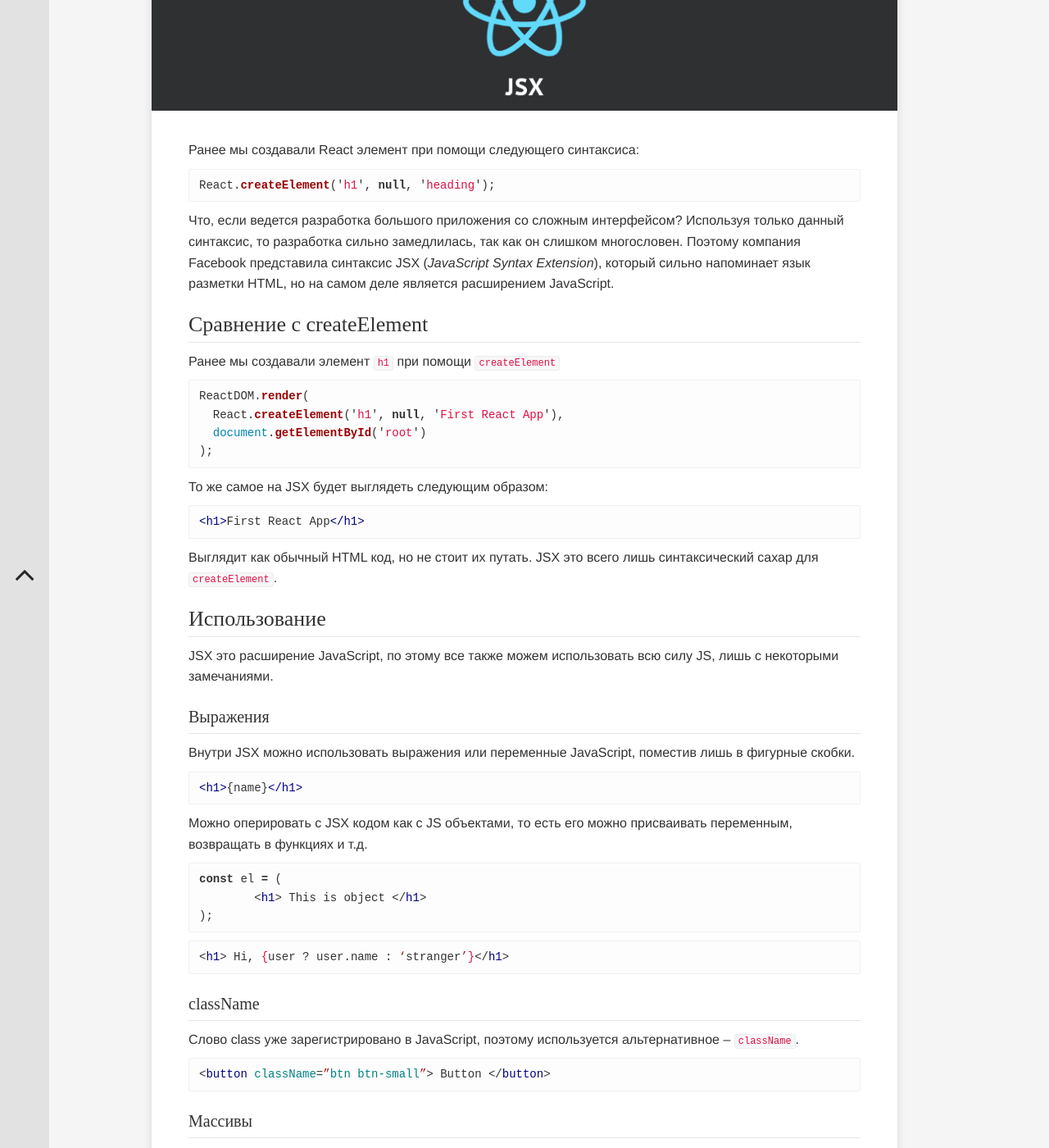
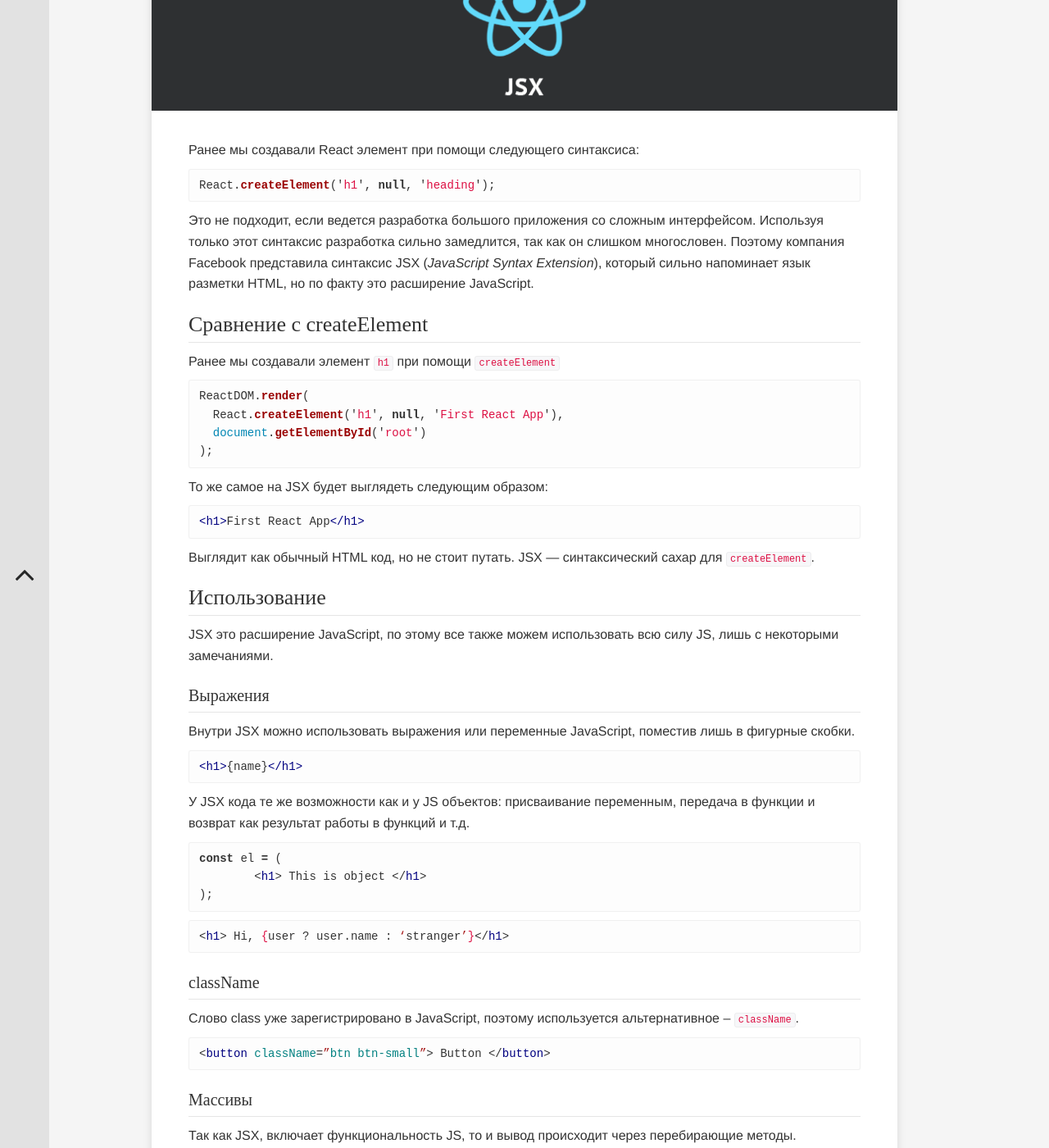
Before and after one commit to martamoshkin/blog.zverit.com, a Jekyll site: the page built from _posts/frontend/react/2018-04-17-introduction-jsx.md, in a window 1280 px wide and 1400 px high, scrolled down 320 px. Shown: the whole window at 82% size. Built offline with Jekyll 4.4.1, drawn with Linux system fonts in a browser that asks for light colours; some web fonts are replaced; comment, search, counter and statistics services are not loaded; some of the changed text lies outside the part shown.

Commit message:
improved post

````diff
--- a/_posts/frontend/react/2018-04-17-introduction-jsx.md
+++ b/_posts/frontend/react/2018-04-17-introduction-jsx.md
@@ -16,7 +16,7 @@ description: "В данной статье рассмотрен синтакси
 React.createElement('h1', null, 'heading');
 ```
 
-Что, если ведется разработка большого приложения со сложным интерфейсом? Используя только данный синтаксиc, то разработка сильно замедлилась, так как он слишком многословен. Поэтому компания Facebook представила синтаксис JSX (*JavaScript Syntax Extension*), который сильно напоминает язык разметки HTML, но на самом деле является расширением JavaScript.
+Это не подходит, если ведется разработка большого приложения со сложным интерфейсом. Используя только этот синтаксиc разработка сильно замедлится, так как он слишком многословен. Поэтому компания Facebook представила синтаксис JSX (*JavaScript Syntax Extension*), который сильно напоминает язык разметки HTML, но по факту это расширение JavaScript.
 
 <!-- more -->
 
@@ -36,7 +36,7 @@ ReactDOM.render(
 <h1>First React App</h1>
 ```
 
-Выглядит как обычный HTML код, но не стоит их путать. JSX это всего лишь синтаксический сахар для `createElement`.
+Выглядит как обычный HTML код, но не стоит путать. JSX — синтаксический сахар для `createElement`.
 
 ### Использование ###
 
@@ -50,7 +50,7 @@ JSX это расширение JavaScript, по этому все также м
 <h1>{name}</h1>
 ```
 
-Можно оперировать с JSX кодом как с JS объектами, то есть его можно присваивать переменным, возвращать в функциях и т.д.
+У JSX кода те же возможности как и у JS объектов: присваивание переменным, передача в функции и возврат как результат работы в функций и т.д.
 
 ```jsx
 const el = (
````
Also changed, not shown: other parts of _posts/frontend/react/2018-04-17-introduction-jsx.md (+2 -2 lines).
